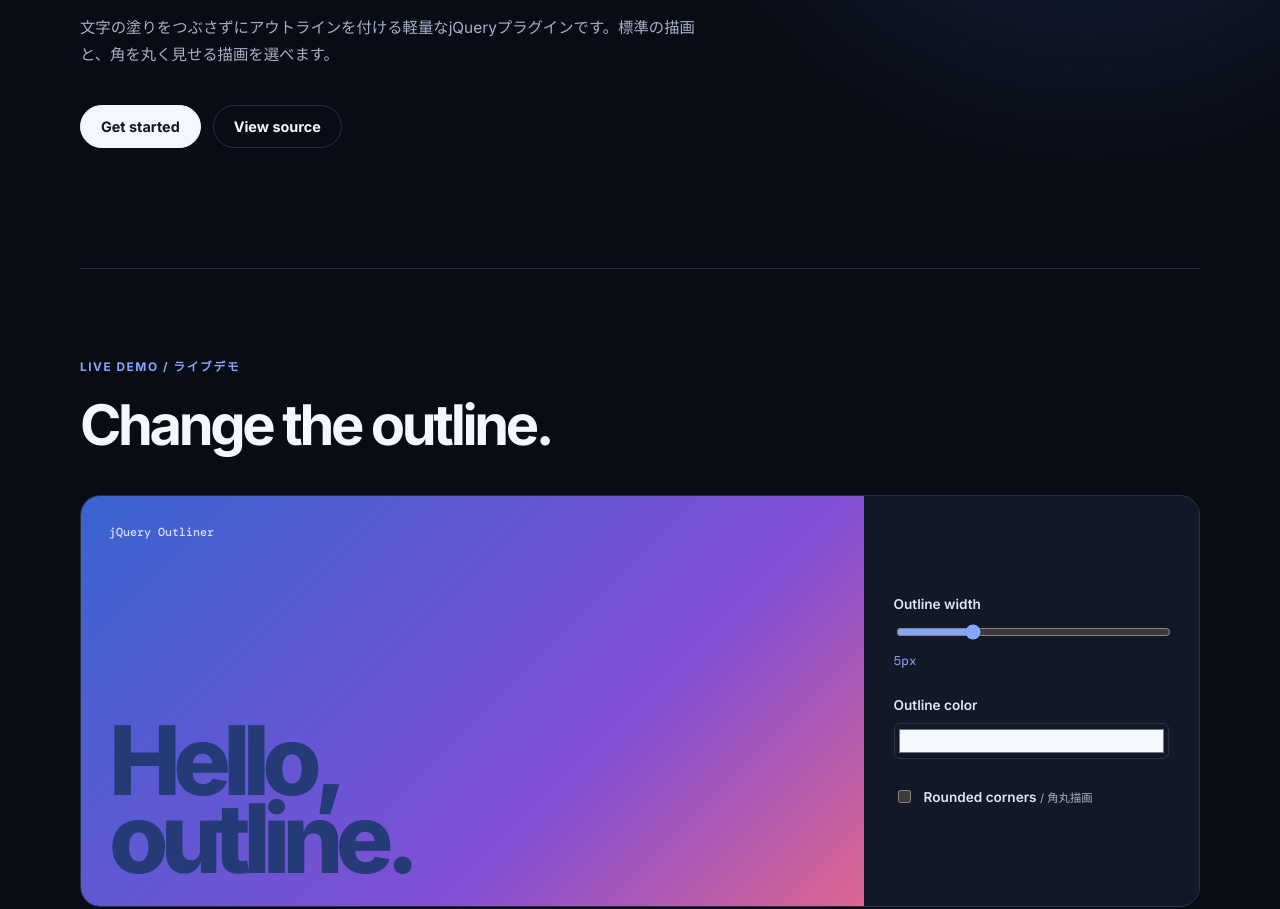
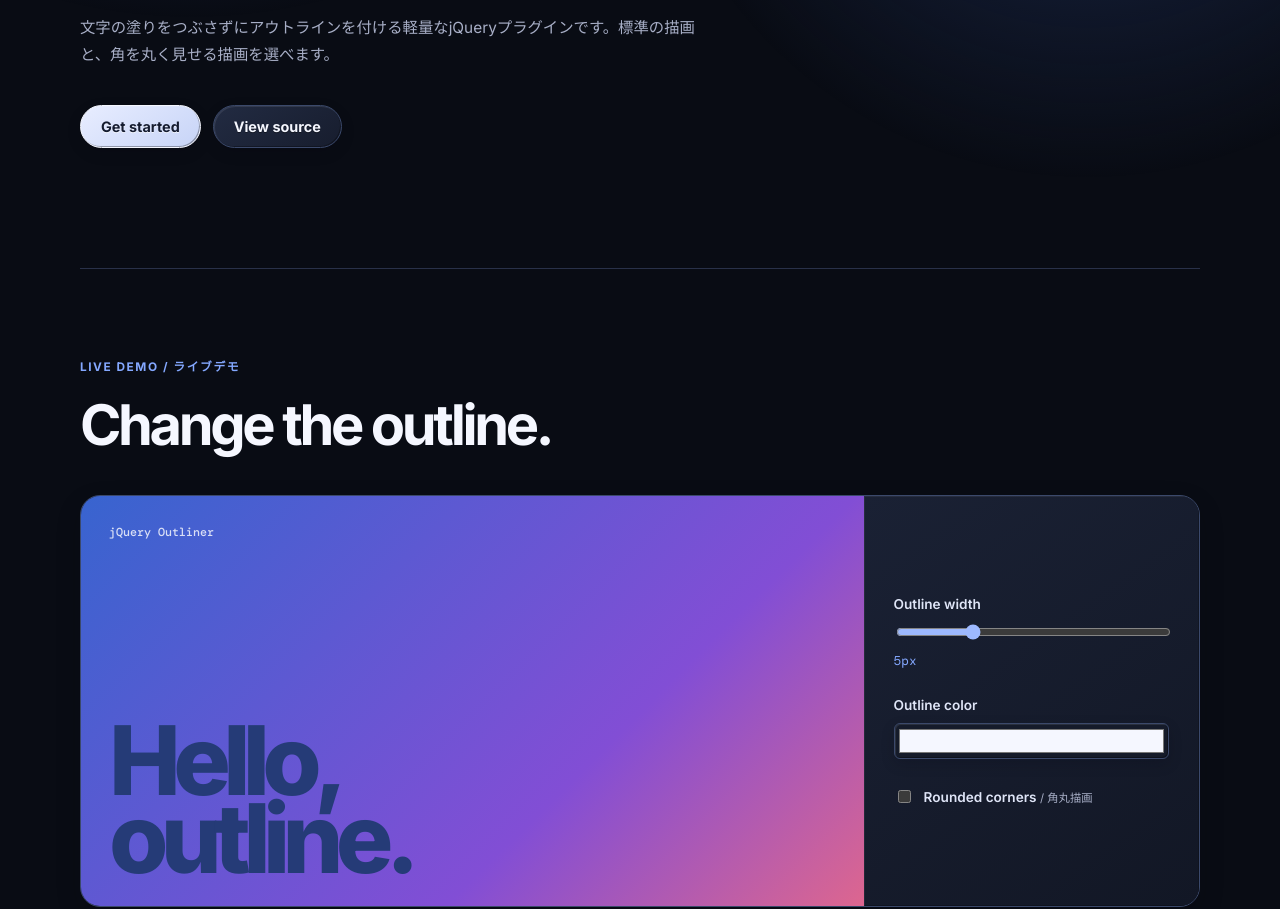
Before and after one commit to goonruntongue/outliner, a website: page index.html in a window 1280 px wide. Shown: the part 574-1483 px from the top of the page. Drawn offline with nearby package versions, Linux system fonts and the light colour scheme; a script that the page names is missing.

Commit message:
Add soft skeuomorphic demo styling

```diff
--- a/demo/style.css
+++ b/demo/style.css
@@ -19,4 +19,51 @@ h1, h2, p { margin-top: 0; }.hero-title { margin-bottom: 29px; font-size: clamp(
 footer { padding: 30px 0 44px; color: #68728d; font-size: .8rem; }
 .footer-copy { text-align: center; }
 .footer-copy img { vertical-align: middle; height: 2lh; margin: 0 .5em; }
+
+/* Soft skeuomorphism: restrained lift, beveled edges, and shallow shadows. */
+.button, .copy-button, .code-card, .playground, .controls, .controls input[type="color"] {
+  border-color: #3b496b;
+  box-shadow: inset 1px 1px 0 rgba(255, 255, 255, .09), inset -1px -1px 0 rgba(0, 0, 0, .32), 0 5px 14px rgba(1, 5, 16, .16);
+}
+.button {
+  background: linear-gradient(145deg, #222b42, #171d2e);
+  color: var(--ink);
+  text-shadow: 0 1px 0 rgba(0, 0, 0, .38);
+  transition: transform .18s ease, border-color .18s ease, background .18s ease;
+}
+.button.primary {
+  background: linear-gradient(145deg, #e8edff, #c7d4f7);
+  color: #151c30;
+  border-color: #f5f7ff;
+  text-shadow: 0 1px 0 rgba(255, 255, 255, .65);
+}
+.button:hover, .copy-button:hover {
+  transform: translateY(-1px);
+  border-color: #84a8ff;
+}
+.button:active, .copy-button:active {
+  transform: translateY(0);
+  box-shadow: inset 2px 2px 4px rgba(0, 0, 0, .28), inset -1px -1px 0 rgba(255, 255, 255, .05);
+}
+.playground {
+  border-color: #3b496b;
+  box-shadow: inset 1px 1px 0 rgba(255, 255, 255, .08), inset -1px -1px 0 rgba(0, 0, 0, .28), 0 9px 24px rgba(1, 5, 16, .18);
+}
+.controls {
+  background: linear-gradient(145deg, #1a2134, #121725);
+  box-shadow: inset 1px 1px 0 rgba(255, 255, 255, .06), inset -1px -1px 0 rgba(0, 0, 0, .22);
+}
+.controls input[type="range"] { accent-color: #9db9ff; }
+.controls input[type="color"] { background: #151b2a; }
+.code-card {
+  background: linear-gradient(145deg, #161d2d, #0e1320);
+  border-color: #3b496b;
+}
+.copy-button {
+  background: linear-gradient(145deg, #29334c, #1a2133);
+  border-color: #46577e;
+  color: #d5e1ff;
+  text-shadow: 0 1px 0 rgba(0, 0, 0, .42);
+  box-shadow: inset 1px 1px 0 rgba(255, 255, 255, .10), inset -1px -1px 0 rgba(0, 0, 0, .30), 0 3px 8px rgba(1, 5, 16, .15);
+}
 @media (max-width: 720px) { .site-nav { height: 70px; }.nav-links { gap: 14px; }.nav-links a { font-size: .78rem; }.hero { padding: 72px 0 85px; }.playground { grid-template-columns: 1fr; }.stage { min-height: 330px; }.controls { gap: 20px; }.demo-section, .install-section { padding: 64px 0; } }
```
